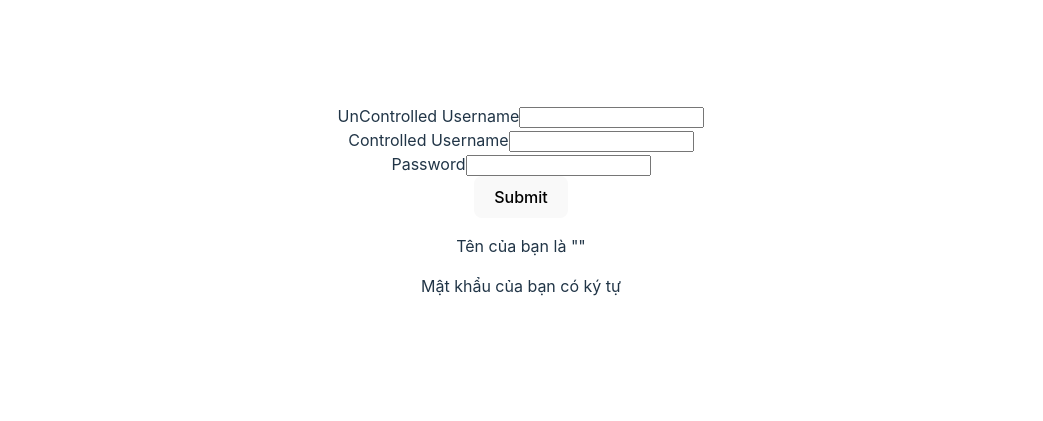
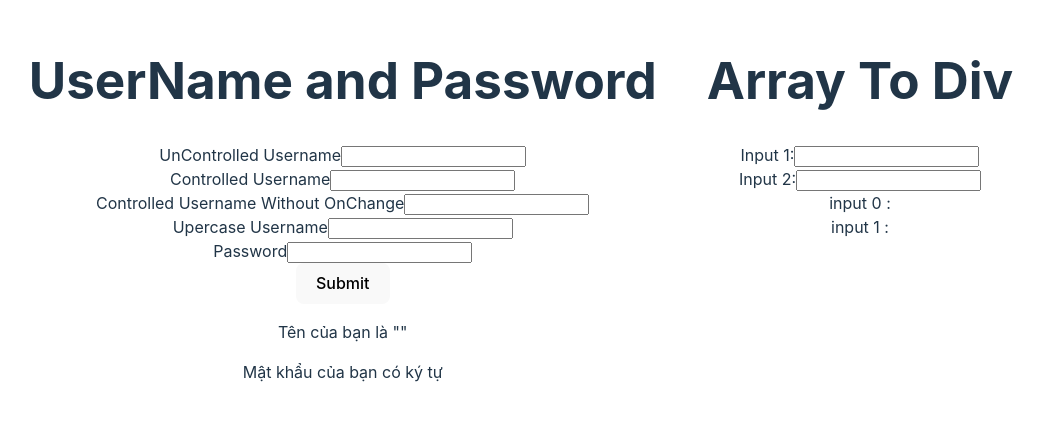
Before and after one commit to lmcuong96/form-test, a React (Vite) app: page / in a window 1280 px wide. Shown: the part 191-612 px from the top of the page, without its empty margins (119-1162 px from the left). Built offline with nearby package versions, Linux system fonts and the light colour scheme.

Commit message:
add: Array to Div

```diff
--- a/src/App.jsx
+++ b/src/App.jsx
@@ -1,7 +1,9 @@
 import "./App.css";
 import React, { useState } from "react";
+import { ArrayToDiv } from "./ArrayToDiv";
 
 export const App = () => {
+    const [upercase, setUpercase] = useState();
     const [state, setState] = useState({
         username: "",
         password: "",
@@ -21,7 +23,9 @@ export const App = () => {
         }
     };
     return (
-        <>
+        <div style={{ textAlign: "center", display: "flex", gap: "50px" }}>
+            <div>
+                <h1>UserName and Password</h1>
                 <div>
                     <div>
                         <label>UnControlled Username</label>
@@ -43,6 +47,20 @@ export const App = () => {
                         />
                     </div>
                     <div>
+                        <label>Controlled Username Without OnChange</label>
+                        <input type="text" value={state.username} />
+                    </div>
+                    <div>
+                        <label>Upercase Username</label>
+                        <input
+                            type="text"
+                            value={upercase}
+                            onChange={(e) =>
+                                setUpercase(e.target.value.toUpperCase())
+                            }
+                        />
+                    </div>
+                    <div>
                         <label>Password</label>
                         <input
                             type="password"
@@ -60,6 +78,8 @@ export const App = () => {
                         <p>Mật khẩu của bạn có {state.password} ký tự</p>
                     </div>
                 </div>
-        </>
+            </div>
+            <ArrayToDiv />
+        </div>
     );
 };
--- /dev/null
+++ b/src/ArrayToDiv.jsx
@@ -0,0 +1,35 @@
+import React, { useState } from "react";
+
+export const ArrayToDiv = () => {
+    const array = [1, 2];
+    const [inputValues, setInputValues] = useState(array.map(() => ""));
+
+    const handleInputChange = (index, event) => {
+        const newValues = [...inputValues];
+        newValues[index] = event.target.value;
+        setInputValues(newValues);
+    };
+
+    return (
+        <div>
+            <h1>Array To Div</h1>
+
+            {array.map((item, index) => (
+                <div key={index}>
+                    <label>Input {item}:</label>
+                    <input
+                        type="text"
+                        value={inputValues[index]}
+                        onChange={(event) => handleInputChange(index, event)}
+                    />
+                </div>
+            ))}
+
+            {inputValues.map((value, index) => (
+                <div key={index}>
+                    input {index} : {value}
+                </div>
+            ))}
+        </div>
+    );
+};
```
Lines whose indentation alone changed are shown as unchanged.
